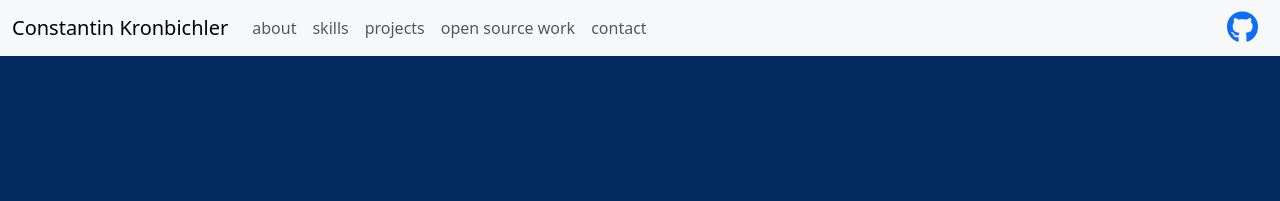
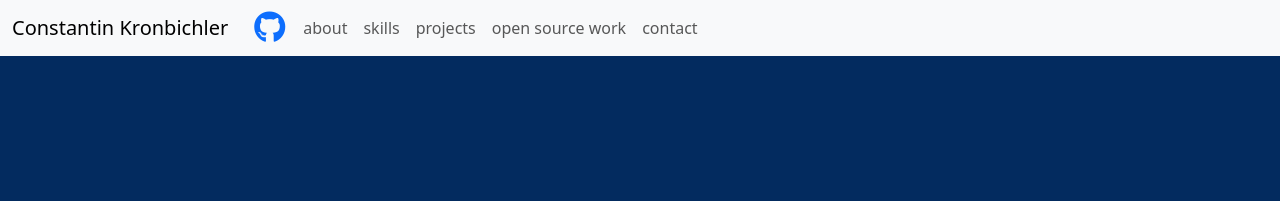
Before and after one commit to ccrownhill/portfolio, a Jekyll site: the page built from index.html, in a window 1280 px wide. Shown: the top 201 px of the page. Built offline with Jekyll 4.4.1, drawn with Linux system fonts in a browser that asks for light colours; nearby versions of some CDN libraries.

Commit message:
move github logo

```diff
--- a/_includes/nav.html
+++ b/_includes/nav.html
@@ -1,6 +1,9 @@
 <nav class="navbar navbar-expand-lg fixed-top navbar-light bg-light">
   <div class="container-fluid">
     <a class="navbar-brand" href="#">Constantin Kronbichler</a>
+    <span class="hint--bottom bottom-link" aria-label="GitHub">
+        <a href="https://github.com/{{ site.github_username }}"><i class="head-icon fab fa-github"></i></a>
+    </span>
     <button class="navbar-toggler" type="button" data-bs-toggle="collapse" data-bs-target="#navbarNav" aria-controls="navbarNav" aria-expanded="false" aria-label="Toggle navigation">
       <span class="navbar-toggler-icon"></span>
     </button>
@@ -23,9 +26,6 @@
         </li>
       </ul>
     </div>
-    <span class="hint--bottom bottom-link" aria-label="GitHub">
-        <a href="https://github.com/{{ site.github_username }}"><i class="head-icon fab fa-github"></i></a>
-    </span>
   </div>
 </nav>
 <!--
```
